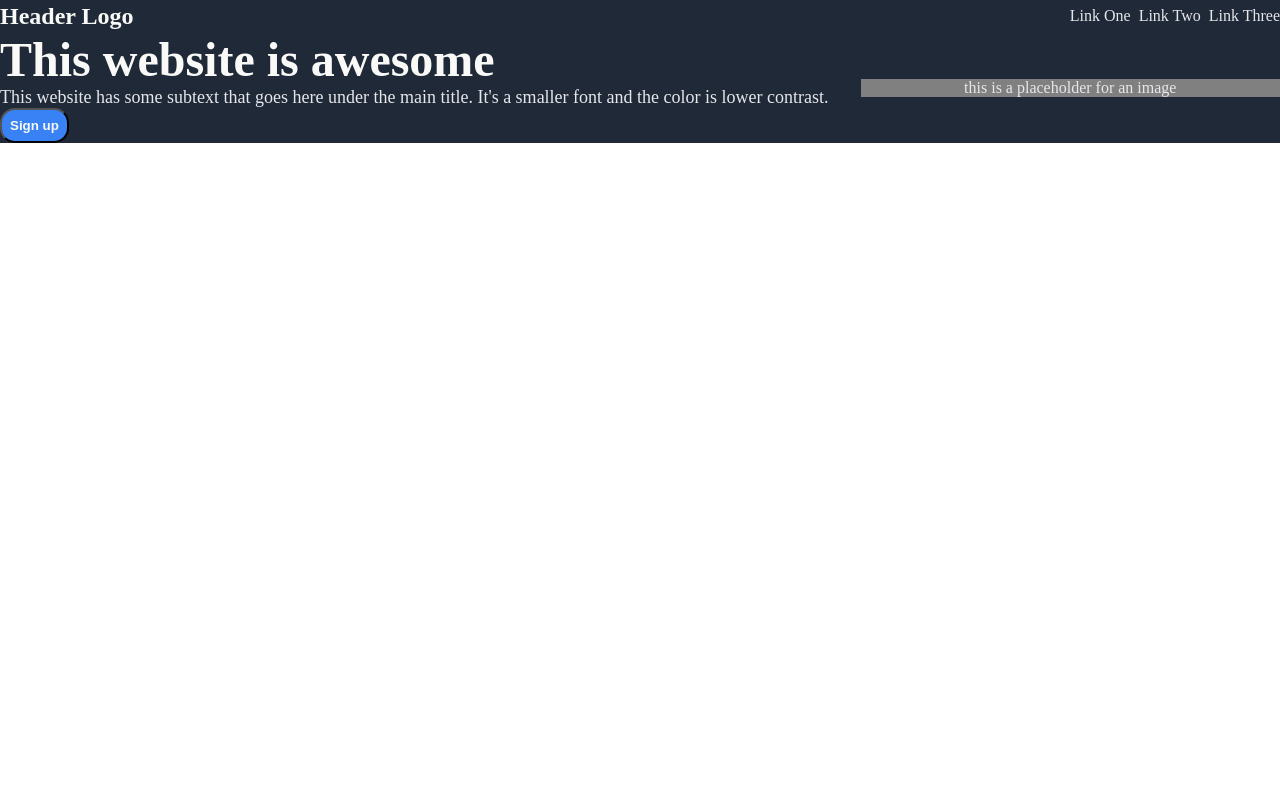
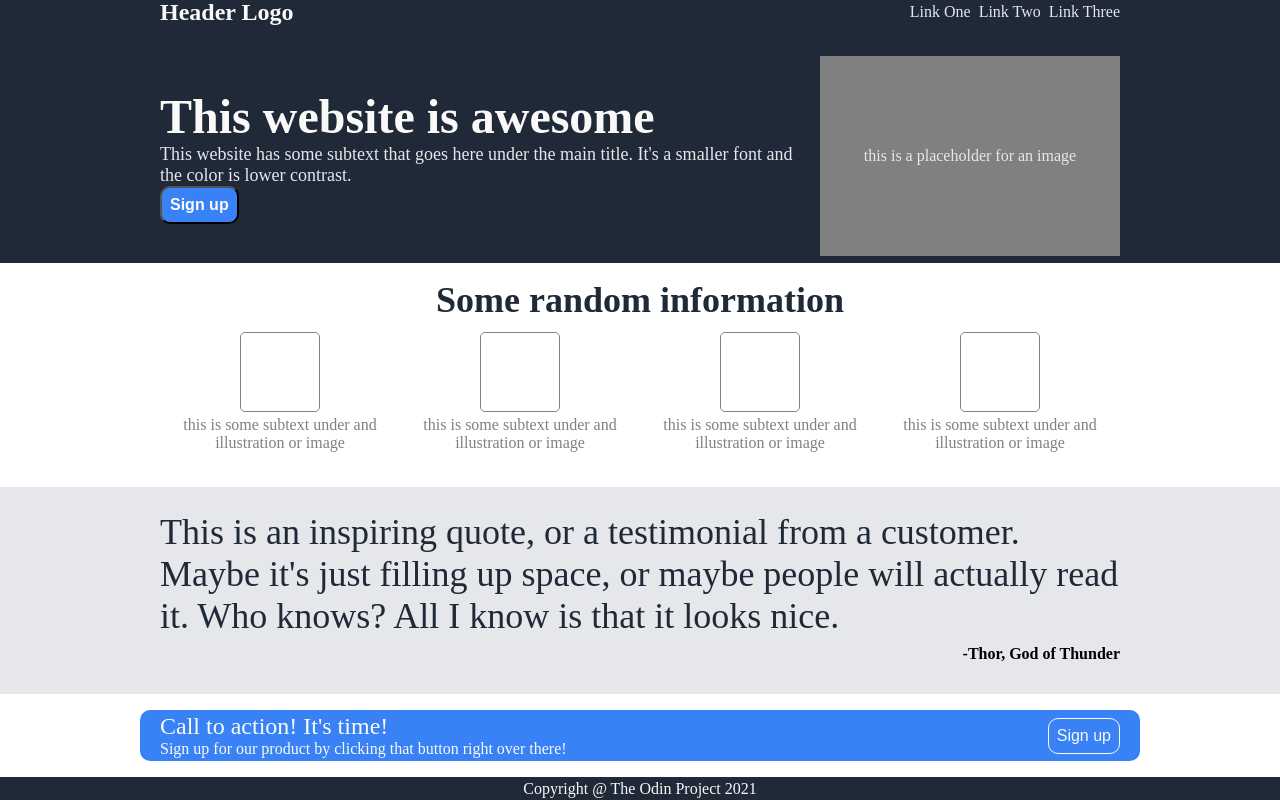
Before and after one commit to adrian2206/first-website, a plain HTML site: page index.html in a window 1280 px wide. Drawn offline with Linux system fonts and the light colour scheme.

Commit message:
Update index.html style.html

```diff
--- a/index.html
+++ b/index.html
@@ -8,6 +8,7 @@
 </head>
 <body>
         <div class="section1">
+            <div class="continut1">
                 <div class="header">
                     <p id="header-logo">Header Logo</p>
                     <ul>
@@ -27,9 +28,46 @@
                     </div>
                 </div>
             </div>
-    <div class="section2"></div>
-    <div class="section3"></div>
-    <div class="section4"></div>
-    <footer class="footer"></footer>
+        </div>
+        <div class="section2">
+            <div class="continut2">
+                <h2>Some random information</h2>
+                <div class="card-container">
+                    <div class="card">
+                        <div class="ilustration"></div>
+                        <p>this is some subtext under and illustration or image</p>
+                    </div>
+                    <div class="card">
+                        <div class="ilustration"></div>
+                        <p>this is some subtext under and illustration or image</p>
+                    </div>
+                    <div class="card">
+                        <div class="ilustration"></div>
+                        <p>this is some subtext under and illustration or image</p>
+                    </div>
+                    <div class="card">
+                        <div class="ilustration"></div>
+                        <p>this is some subtext under and illustration or image</p>
+                    </div>
+                </div>
+            </div>
+        </div>
+        <div class="section3">
+            <div class="continut3">
+                <p id="quote">This is an inspiring quote, or a testimonial from a customer. Maybe it's just filling up space, or maybe people will actually read it. Who knows? All I know is that it looks nice.</p>
+                <p id="quote-owner">-Thor, God of Thunder</p>
+            </div>
+        </div>
+        <div class="section4">
+            <div class="continut4">
+                <div class="call-action">
+                    <p id="call-action">Call to action! It's time!</p>
+                    <p id="ask-sign">Sign up for our product by clicking that button right over there!</p>
+                </div>
+                <button id="button" type="button">Sign up</button>
+            </div>
+        </div>
+        <footer class="footer">Copyright @ The Odin Project 2021</footer>
+
 </body>
 </html>
--- a/style.css
+++ b/style.css
@@ -23,6 +23,8 @@ a {
 body {
     display: flex;
     flex-direction: column;
+    min-height: 100vh;
+    flex: 1;
 }
 
 .section1 {
@@ -32,11 +34,22 @@ body {
     background: #1f2937;
 }
 
+.continut1 {
+    max-width: 1000px;
+    margin: 0 auto;
+    padding: 0 20px;
+    flex: 1;
+    display: flex;
+    flex-direction: column;
+    gap: 32px;
+}
+
 .header {
     flex: 1 1 32px;
     display: flex;
     justify-content: space-between;
     align-items: center;
+    max-height: 24px;
 }
 
 #header-logo {
@@ -49,7 +62,9 @@ body {
     display: flex;
     justify-content: space-between;
     align-items: center;
-    gap: 32px;
+    gap: 8px;
+    min-width: 300px;
+    min-height: 200x;
 }
 
 .hero-text h1 {
@@ -69,7 +84,8 @@ body {
     color: #f9faf8;
     font-weight: bold;
     padding: 8px;
-    border-radius: 15px;
+    border-radius: 10px;
+    font-size: 16px;
 }
 
 .image-placeholder {
@@ -78,8 +94,147 @@ body {
     display: flex;
     justify-content: center;
     align-items: center;
+    min-width: 300px;
+    min-height: 200px;
 }
 
 .image-placeholder p {
     color: #e5e7eb;
 }
+
+.section2 {
+    flex: 1;
+    display: flex;
+    flex-direction: column;
+    align-items: center;
+}
+
+.continut2 {
+    max-width: 1000px;
+    margin: 0 auto;
+    padding: 0 20px;
+    flex: 1;
+    display: flex;
+    flex-direction: column;
+    align-items: center;
+    gap: 8px;
+    padding-top: 16px;
+    padding-bottom: 32px;
+}
+
+.section2 h2 {
+    font-size: 36px;
+    color: #1f2937;
+    font-weight: 900;
+}
+
+.card-container {
+    flex: 1;
+    display: flex;
+    align-items: center;
+    justify-content: space-between;
+}
+
+.ilustration {
+    border: 1px solid gray;
+    height: 80px;
+    width: 80px;
+    border-radius: 5px;
+}
+
+.card {
+    flex: 1;
+    display: flex;
+    flex-direction: column;
+    justify-content: center;
+    align-items: center;
+    gap: 4px;
+}
+
+.card p {
+    text-align: center;
+    color: gray;
+}
+
+.section3 {
+    flex: 1;
+    display: flex;
+    flex-direction: column;
+    align-items: center;
+    background: #e5e7eb;
+}
+
+.continut3 {
+    max-width: 1000px;
+    margin: 0 auto;
+    padding: 0 20px;
+    flex: 1;
+    display: flex;
+    flex-direction: column;
+    align-items: center;
+    gap: 8px;
+    padding-top: 24px;
+    padding-bottom: 24px;
+}
+
+
+#quote {
+    font-size: 36px;
+    color: #1f2937;
+    font-weight: 300;
+    text-align: left;
+}
+
+#quote-owner {
+    font-weight: bold;
+    text-align: right;
+    align-self: flex-end;
+}
+
+.section4 {
+    flex: 1;
+    display: flex;
+    padding-bottom: 16px;
+    padding-top: 16px;
+}
+
+.continut4 {
+    max-width: 1000px;
+    margin: 0 auto;
+    padding: 0 20px;
+    flex: 1;
+    display: flex;
+    align-items: center;
+    gap: 64px;
+    justify-content: space-between;
+    background: #3882f6;
+    border-radius: 10px;
+}
+
+#call-action {
+    color: #f9faf8;
+    font-size: 24px;
+}
+
+#ask-sign {
+    color: #f9faf8;
+    font-size: 16px;
+}
+
+#button {
+    background: #3882f6;
+    color: #f9faf8;
+    font-size: 16px;
+    border: 1px solid #f9faf8;
+    padding: 8px;
+    border-radius: 10px;
+}
+
+.footer {
+    flex: 1 1 16px;
+    display: flex;
+    justify-content: center;
+    align-items: center;
+    background: #1f2937;
+    color: #f9faf8;
+}
```
Lines whose indentation alone changed are shown as unchanged.
